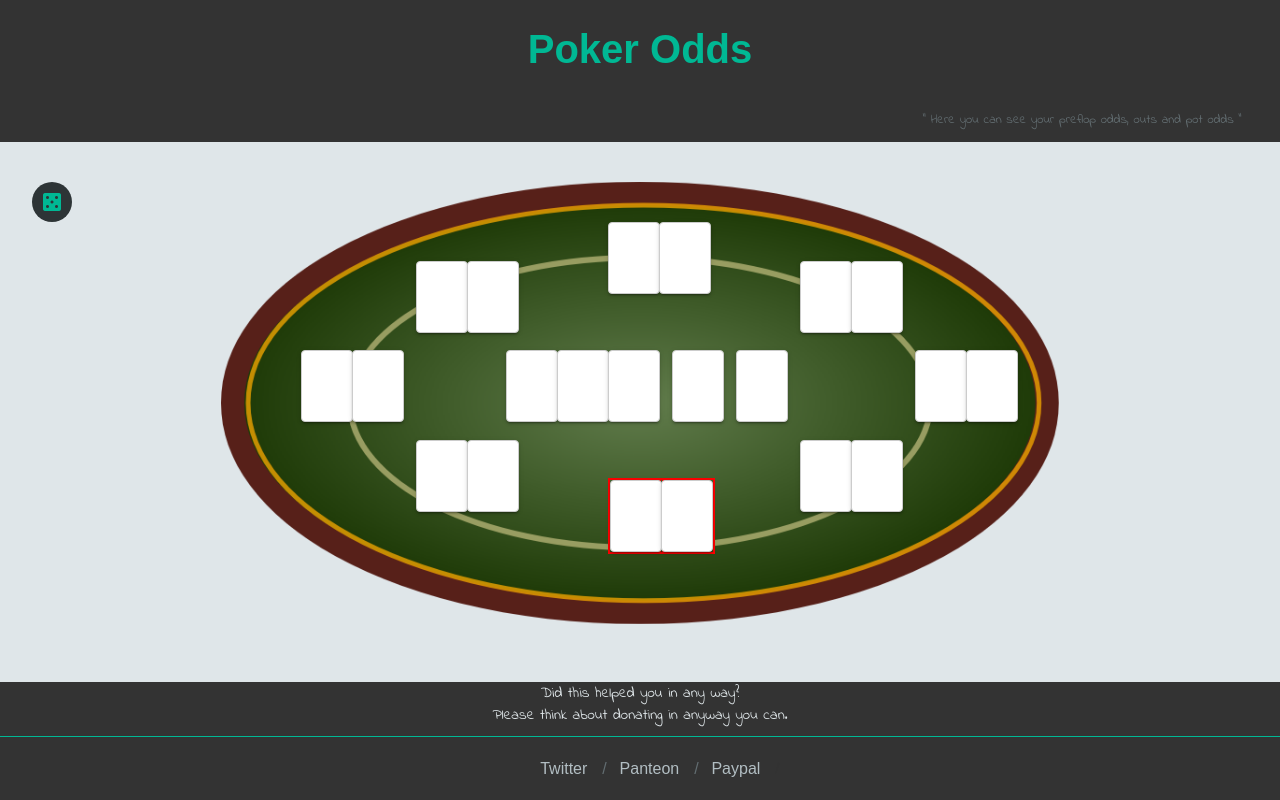
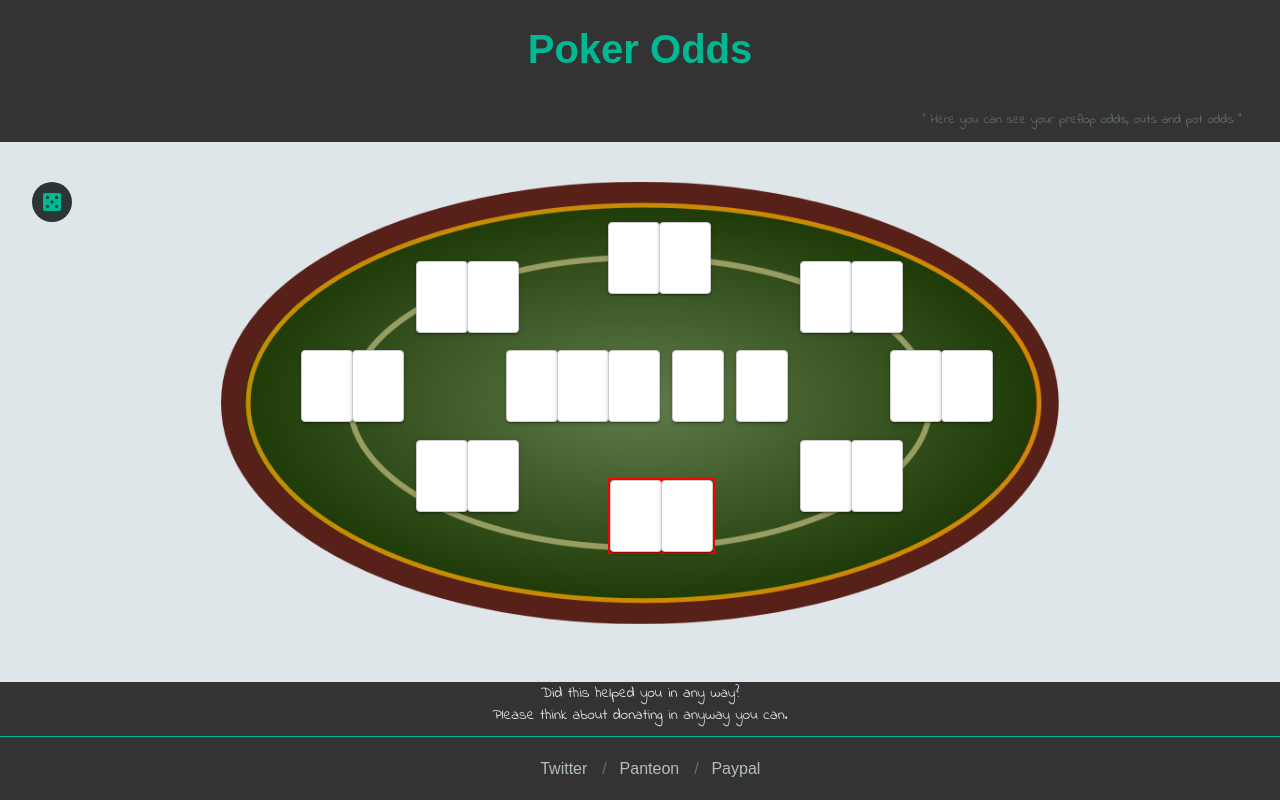
Before and after one commit to edwint88/poker-odds, an Angular app: page / in a window 1280 px wide. Built offline with nearby package versions, Linux system fonts and the light colour scheme.

Commit message:
adjust cards right --css need to be adjusted

```diff
--- a/src/app/poker-table/poker-table.component.css
+++ b/src/app/poker-table/poker-table.component.css
@@ -123,13 +123,13 @@
 
 #player6CardsLeft {
   position: absolute;
-  margin-left: 69%;
+  margin-left: 67%;
   margin-top: 10%;
 }
 
 #player6CardsRight {
   position: absolute;
-  margin-left: 73%;
+  margin-left: 71%;
   margin-top: 10%;
 }
 
```
